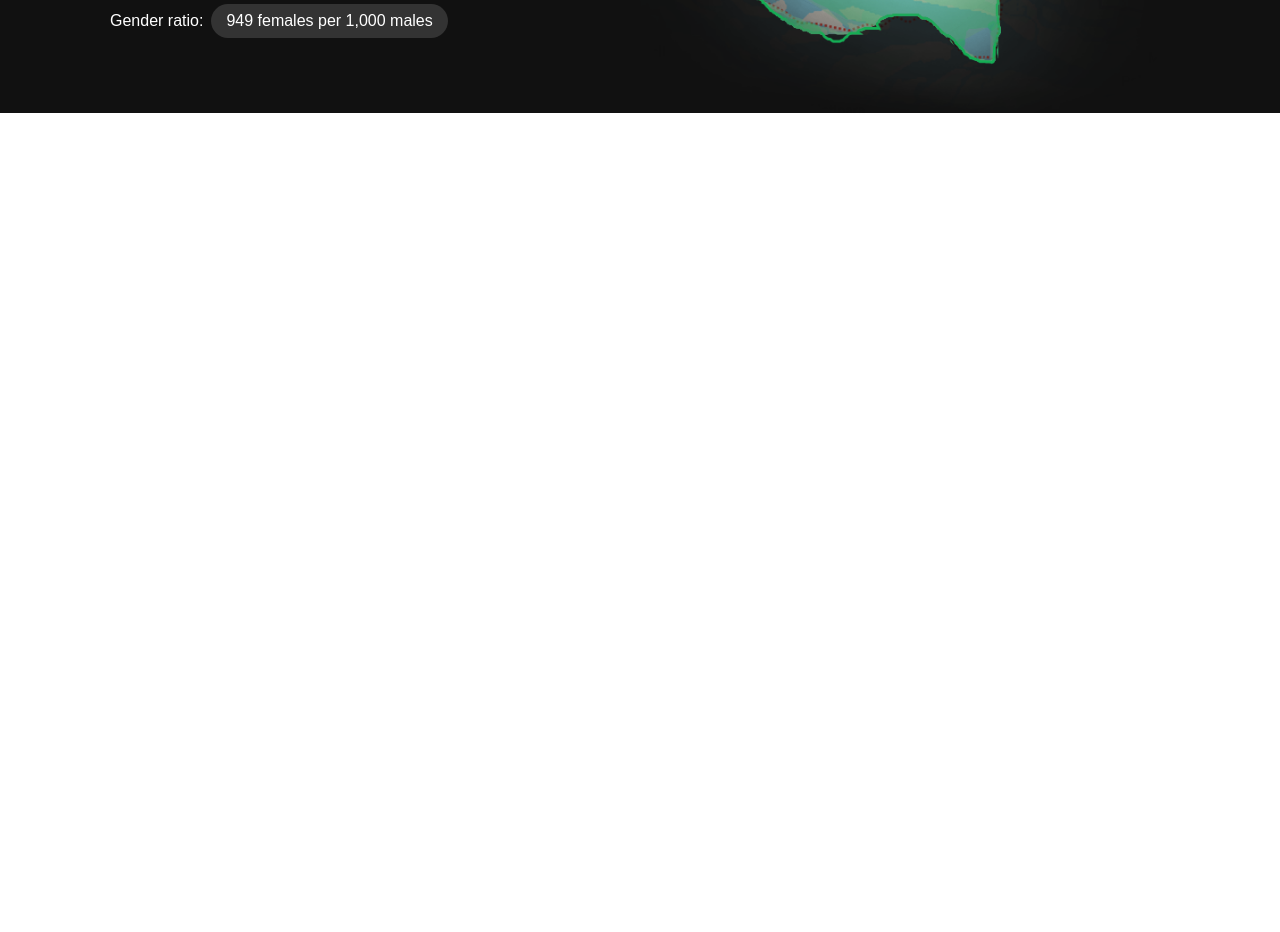
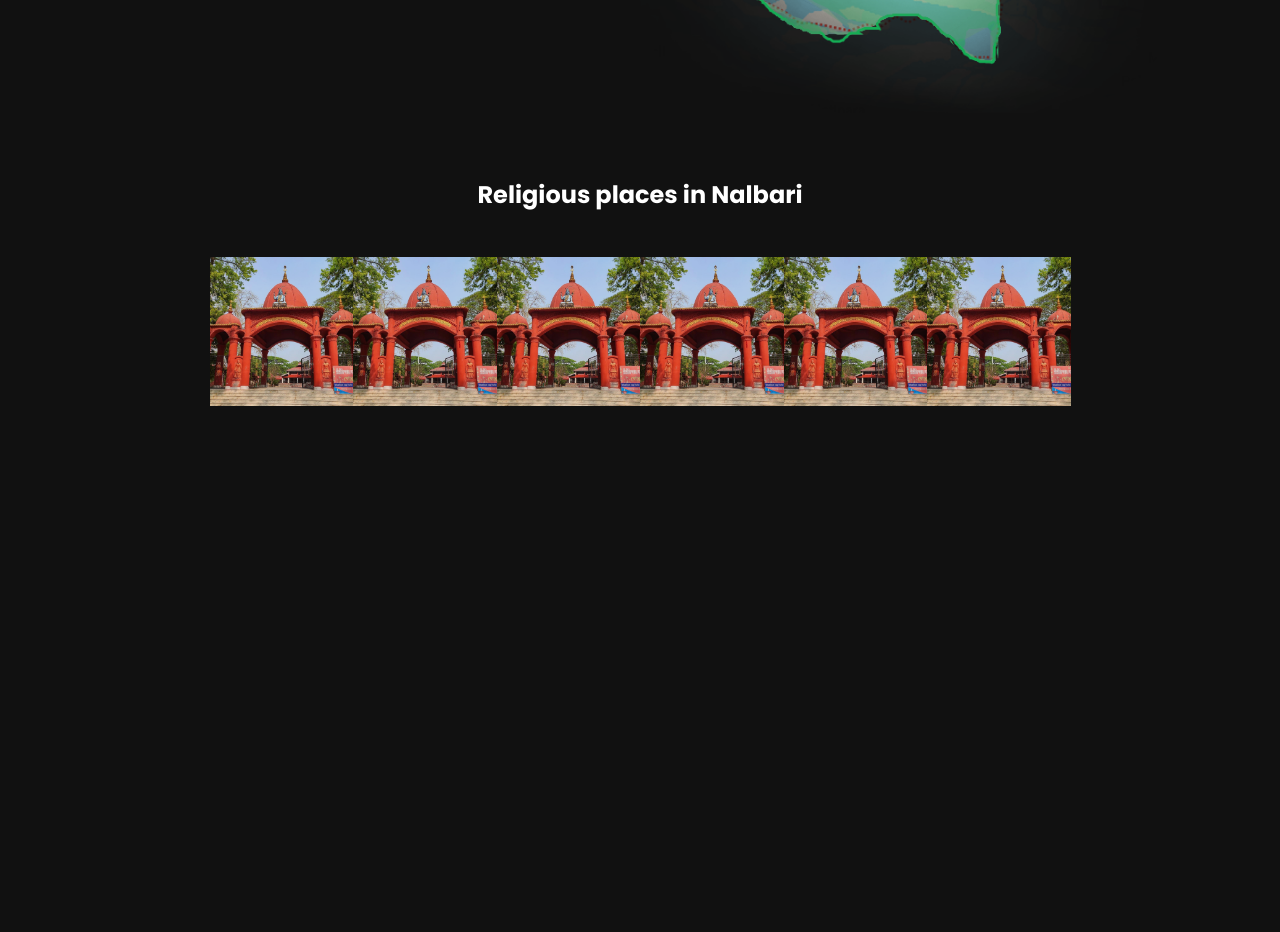
Before and after one commit to anabdullah/nalbari, a plain HTML site: page index.html in a window 1280 px wide. Shown: the part 687-1619 px from the top of the page. Before the commit the page ends 815 px from the top, so only its background shows below. Drawn offline with Linux system fonts and the light colour scheme.

Commit message:
CHANGES COMMITED

```diff
--- a/index.html
+++ b/index.html
@@ -1,11 +1,13 @@
 <!DOCTYPE html>
 <html lang="en">
+
 <head>
     <meta charset="UTF-8">
     <meta name="viewport" content="width=device-width, initial-scale=1.0">
     <title>Nalbari</title>
     <link rel="stylesheet" href="style.css">
 </head>
+
 <body>
     <nav>
         <div class="nav-logo">
@@ -21,18 +23,30 @@
     <section class="hero">
         <div class="hero-info">
             <h1 class="h1">Nalbari District</h1>
-<p class="py-5">
-    Nalbari district, located in western Assam, is known for its cultural richness, fertile plains, and historical significance. Carved out of Kamrup district in 1985, it has Nalbari town as its administrative headquarters. The district thrives on agriculture, with paddy, mustard, and jute being the primary crops. It also holds importance in Assam’s cultural map, hosting festivals like Raax Mahotsav and Bihu with great enthusiasm. Home to educational institutions and religious sites like Hari Mandir and Shripur Dewalaya, Nalbari blends tradition with gradual modernization, making it a vibrant part of Assam.
 
-</p>
             <h2 class="h2">Key points</h2>
             <p><i>(Information from cencus 2011)</i></p>
             <ul class="key-points">
-    <li><p>Formation Date:</p> <div class="pill">14 Aug 1985</div></li>
-    <li><p>Area:</p> <div class="pill">1052 km<sup>2</sup></div></li>
-    <li><p>Population:</p> <div class="pill">771,639 (396,006 males and 375,633 females)</div></li>
-    <li><p>Literacy rate:</p> <div class="pill">79.89% (M: 86.32%  F: 73.15%)</div></li>
-    <li><p>Gender ratio:</p> <div class="pill"> 949 females per 1,000 males </div></li>
+                <li>
+                    <p>🗓️ Formation Date:</p>
+                    <div class="pill">14 Aug 1985</div>
+                </li>
+                <li>
+                    <p>🌏Area:</p>
+                    <div class="pill">1052 km<sup>2</sup></div>
+                </li>
+                <li>
+                    <p>🫂Population:</p>
+                    <div class="pill">771,639 (396,006 males and 375,633 females)</div>
+                </li>
+                <li>
+                    <p>📙Literacy rate:</p>
+                    <div class="pill">79.89% (M: 86.32% F: 73.15%)</div>
+                </li>
+                <li>
+                    <p>⚧️Gender ratio:</p>
+                    <div class="pill"> 949 females per 1,000 males </div>
+                </li>
             </ul>
 
         </div>
@@ -40,6 +54,19 @@
             <img src="./nalbari_map.png" alt="map" draggable="false">
         </div>
     </section>
+    <section class="container flex-col">
+        <h1 class="heading">Religious places in Nalbari</h1>
+        <div class="place-images">
+<div class="image-box"><img src="./bileswar_temple.jpg" alt="bileswar_temple"></div>
+<div class="image-box"><img src="./bileswar_temple.jpg" alt="bileswar_temple"></div>
+<div class="image-box"><img src="./bileswar_temple.jpg" alt="bileswar_temple"></div>
+<div class="image-box"><img src="./bileswar_temple.jpg" alt="bileswar_temple"></div>
+<div class="image-box"><img src="./bileswar_temple.jpg" alt="bileswar_temple"></div>
+<div class="image-box"><img src="./bileswar_temple.jpg" alt="bileswar_temple"></div>
+        </div>
+
+    </section>
 
 </body>
+
 </html>
--- a/style.css
+++ b/style.css
@@ -1,8 +1,19 @@
+
+@import url('https://fonts.googleapis.com/css2?family=Poppins:ital,wght@0,100;0,200;0,300;0,400;0,500;0,600;0,700;0,800;0,900;1,100;1,200;1,300;1,400;1,500;1,600;1,700;1,800;1,900&display=swap');
+
+:root{
+--primary-color:rgb(215, 154, 255);
+}
+
 * {
   margin: 0;
   padding: 0;
   box-sizing: border-box;
-  font-family: Arial, Helvetica, sans-serif;
+  font-family: "Poppins", sans-serif;
+}
+
+.flex-col {
+  flex-direction: column
 }
 
 ::-webkit-scrollbar {
@@ -13,6 +24,7 @@ body {
   display: flex;
   justify-content: center;
   color: #fff;
+  flex-direction: column;
 }
 
 nav {
@@ -26,17 +38,21 @@ nav {
   position: fixed;
   top: 0;
   left: 0;
+  z-index: 100;
+  font-weight:500;
 }
 
 .dim {
   opacity: 0.7;
   font-size: 12px;
 }
+
 .links {
   display: flex;
   align-items: center;
   gap: 12px;
 }
+
 .links a {
   text-decoration: none;
   color: #fff;
@@ -68,45 +84,80 @@ nav {
   justify-content: center;
   align-items: center;
 }
+
 .map-box img {
   height: 130%;
 }
 
 
-.hero-info{
+.hero-info {
   /* border: 1px solid lightgreen; */
   padding-left: 70px;
 }
+
 .h1 {
   color: #fff;
   font-size: 45px;
   text-align: left;
-  padding-bottom: 25px;
 }
 
-.key-points{
-    padding-left:15px;
+.key-points {
+  padding-left: 15px;
   list-style: none;
   margin-top: 15px;
 
 }
 
-.key-points li{
+.key-points li {
   padding: 8px 0;
   display: flex;
   align-items: center;
   gap: 8px;
 }
 
-.h2{
+.h2 {
   padding: 15px 0;
   padding-bottom: 8px;
-    margin-top:25px;
+  margin-top: 25px;
+  color:var(--primary-color)
 }
 
 
-.pill{
-    background-color: #333;
-    padding:8px 15px;
-    border-radius:108px;
+.pill {
+  background-color: #222;
+  padding: 8px 15px;
+  border-radius: 108px;
+  border: 0.5px solid #555;
 }
+
+.container {
+  padding: 25px;
+  display: flex;
+  gap:45px;
+  align-items: center;
+  justify-content: space-between;
+  width: 100%;
+  padding-top: 5%;
+  background-color: #111;
+}
+
+.place-images {
+  display: flex;
+  justify-content: center;
+  align-items: center;
+  width: 70%;
+}
+
+.place-images .image-box {
+  width:20%;
+  overflow: hidden;
+  object-fit: cover;
+  cursor: pointer;
+  min-height: 650px;
+  display: flex;
+  flex-direction: column;
+  opacity: 0.9;
+  transition: 0.3s ease-in-out;
+  overflow: hidden;
+
+}
```
Lines whose indentation alone changed are shown as unchanged.
